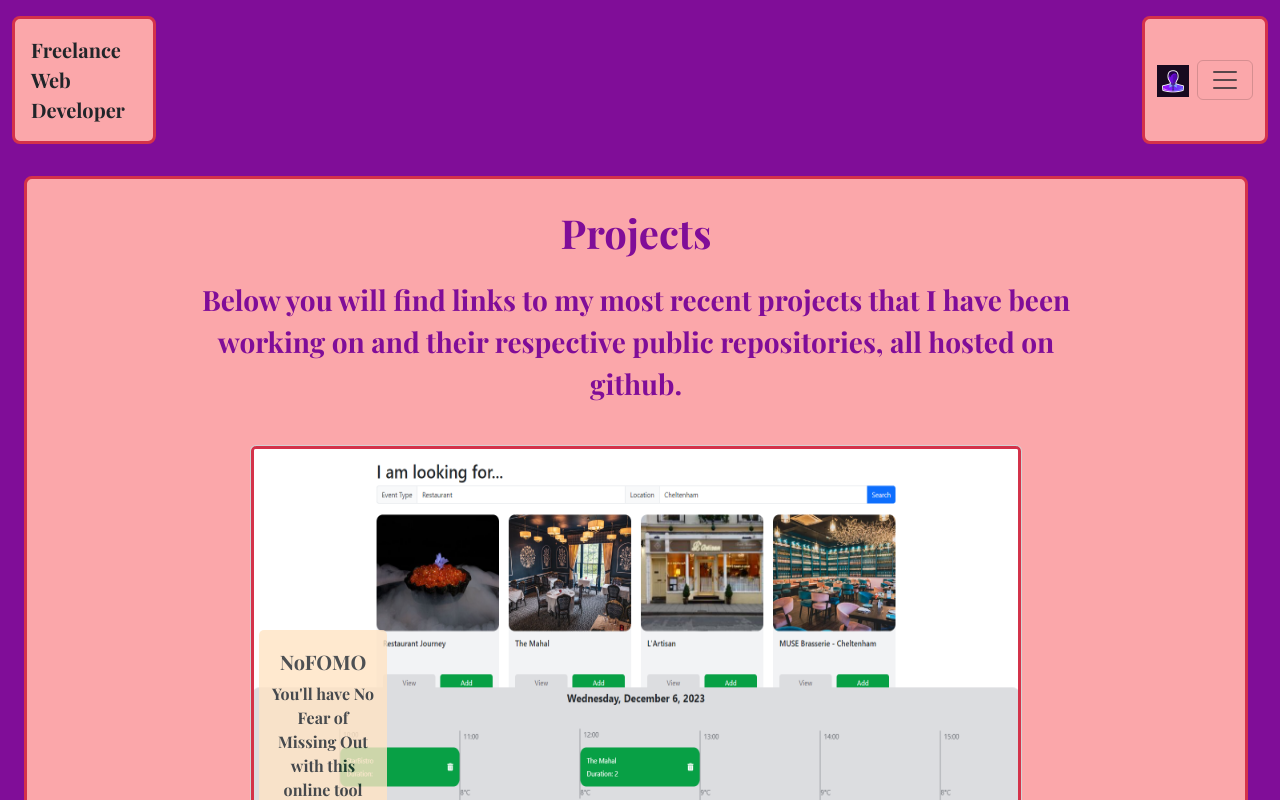
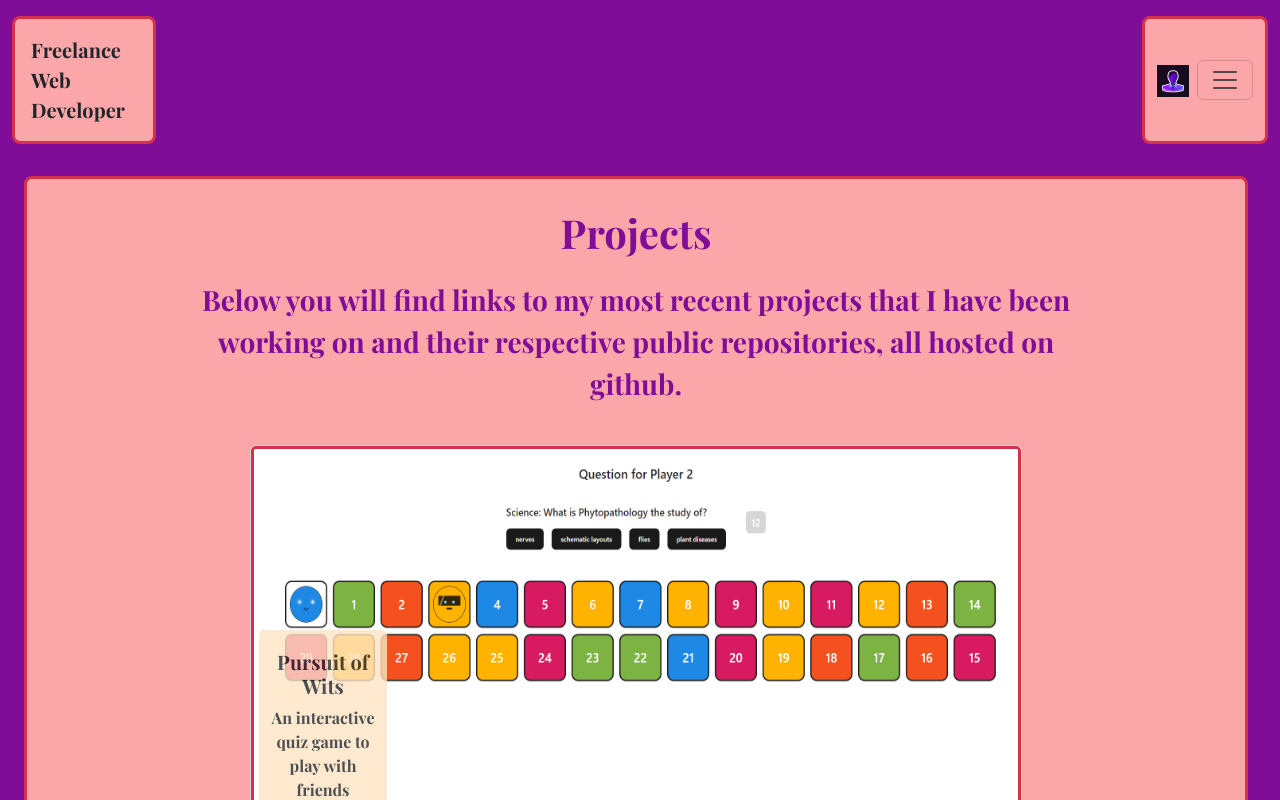
Before and after one commit to kevinstaresdarbon/my-react-profile, a React (Vite) app: page /my-react-profile/projects in a window 1280 px wide. Shown: the top 800 px of the page. Built offline with nearby package versions, Linux system fonts and the light colour scheme.

Commit message:
Updates projects array for displayed projects to include pursuit of wits

```diff
--- a/src/components/Projects.jsx
+++ b/src/components/Projects.jsx
@@ -8,11 +8,23 @@ import plannerImg from '/planner.png';
 import weatherImg from '/Weather.png';
 import gameImg from '/simon-game.jpg';
 import nofomoImg from '/NoFOMO.png';
+import pursuitImg from '/pursuit-of-wits.netlify.app_play.png';
 
 function Projects() {
   const projectData = [
     {
       id: 1,
+      link: 'https://pursuit-of-wits.netlify.app/',
+      git: 'https://github.com/annabrisland/pursuit-of-wits',
+      img: pursuitImg,
+      imgAlt: 'A colourful gameboard for pursuit of wits',
+      overlayTitle: 'Pursuit of Wits',
+      overlayContent: 'An interactive quiz game to play with friends',
+      ignore: false,
+      isFeatured: true,
+    },
+    {
+      id: 2,
       link: 'https://kevinstaresdarbon.github.io/NoFOMO/',
       git: 'https://github.com/kevinstaresdarbon/NoFOMO',
       img: nofomoImg,
@@ -22,17 +34,6 @@ function Projects() {
         "You'll have No Fear of Missing Out with this online tool",
       ignore: false,
       isFeatured: true,
-    },
-    {
-      id: 2,
-      link: 'tba',
-      git: 'tba',
-      img: 'tba',
-      imgAlt: 'tba',
-      overlayTitle: 'tba',
-      overlayContent: 'tba',
-      ignore: true,
-      isFeatured: false,
     },
   ];
 
@@ -46,7 +47,7 @@ function Projects() {
       overlayTitle: "Simon's Game",
       overlayContent: 'Enjoy this throwback to the sequence memory game',
       ignore: false,
-      isFeatured: true,
+      isFeatured: false,
     },
     {
       id: 4,
@@ -90,7 +91,7 @@ function Projects() {
       imgAlt: 'API Search for weather information',
       overlayTitle: 'API Weather',
       overlayContent: 'Current weather conditions for a given location',
-      ignore: false,
+      ignore: true,
       isFeatured: false,
     },
   ];
@@ -162,9 +163,13 @@ function Projects() {
                 {/* map over challenges here */}
                 {challengeData
                   .filter((project) => project.isFeatured === false)
+                  .filter((project) => project.ignore === false)
                   .map((notfeatured) => (
                     <>
-                      <div className="col-12 col-sm-6 mb-3" key={notfeatured.id}>
+                      <div
+                        className="col-12 col-sm-6 mb-3"
+                        key={notfeatured.id}
+                      >
                         <Project
                           link={notfeatured.link}
                           git={notfeatured.git}
```
Also changed, not shown: public/pursuit-of-wits.netlify.app_play.png (added).
